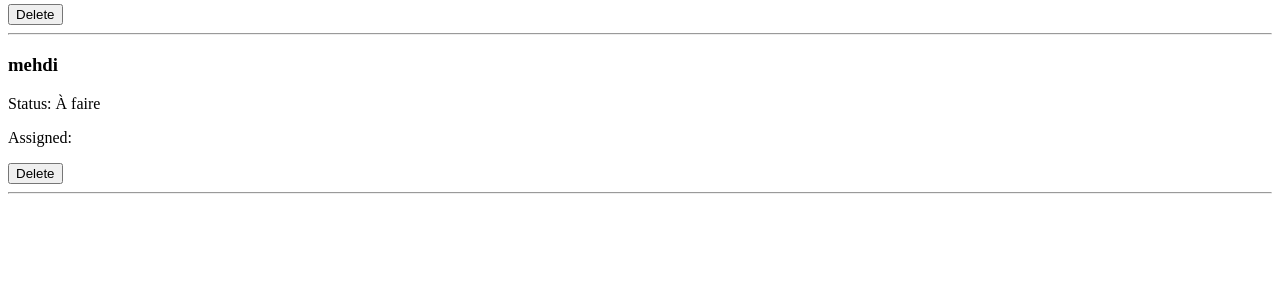
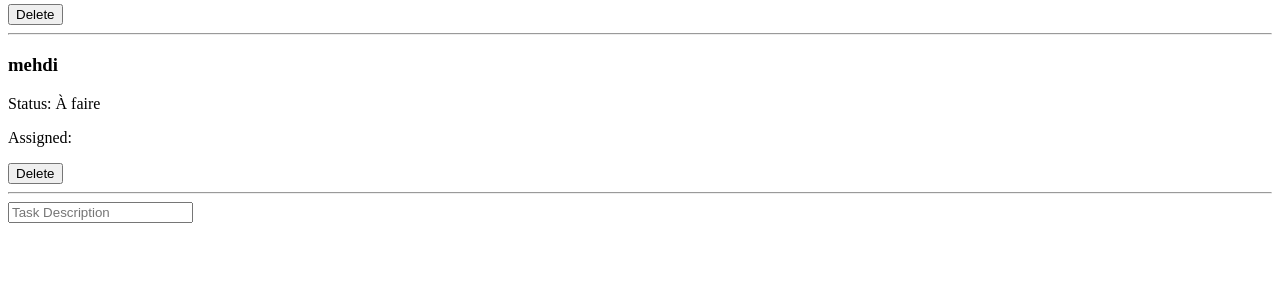
Before and after one commit to mehdibonaa/taskflow-project, a Flask app: page /mytasks in a window 1280 px wide. Shown: the part 260-560 px from the top of the page. Run offline with Flask 3, Linux system fonts and the light colour scheme.

Commit message:
add discription

```diff
--- a/app.py
+++ b/app.py
@@ -68,11 +68,12 @@ def add_task():
     ) + 1
 
     new_task = {
-        "id": new_id,
-        "title": body["title"],
-        "status": "À faire",
-        "assigned_to": body.get("assigned_to", "")
-    }
+    "id": new_id,
+    "title": body["title"],
+    "description": body.get("description", ""),
+    "status": "À faire",
+    "assigned_to": body.get("assigned_to", "")
+}
 
     data["task"].append(new_task)
 
@@ -113,6 +114,8 @@ def update_task(task_id):
                     }), 400
 
                 task["status"] = body["status"]
+            if "description" in body:
+                 task["description"] = body["description"]
 
             write_data(data)
 
--- a/static/js/script.js
+++ b/static/js/script.js
@@ -66,3 +66,7 @@ async function deleteTask(id){
 }
 
 loadTasks();
+
+
+const description =
+    document.getElementById("description").value;
--- a/task.json
+++ b/task.json
@@ -4,12 +4,14 @@
       "id": 7,
       "title": "mehdi",
       "status": "À faire",
+      "description": "description de la tâche 1",
       "assigned_to": ""
     },
     {
       "id": 9,
       "title": "mehdi ",
       "status": "À faire",
+      "description": "description de la tâche 2",
       "assigned_to": ""
     }
   ],
--- a/templates/index.html
+++ b/templates/index.html
@@ -24,6 +24,11 @@
 
     <div id="tasks"></div>
 
+    <input
+    type="text"
+    id="description"
+    placeholder="Task Description">
+
     <script src="{{ url_for('static', filename='js/script.js') }}"></script>
 
 </body>
```
